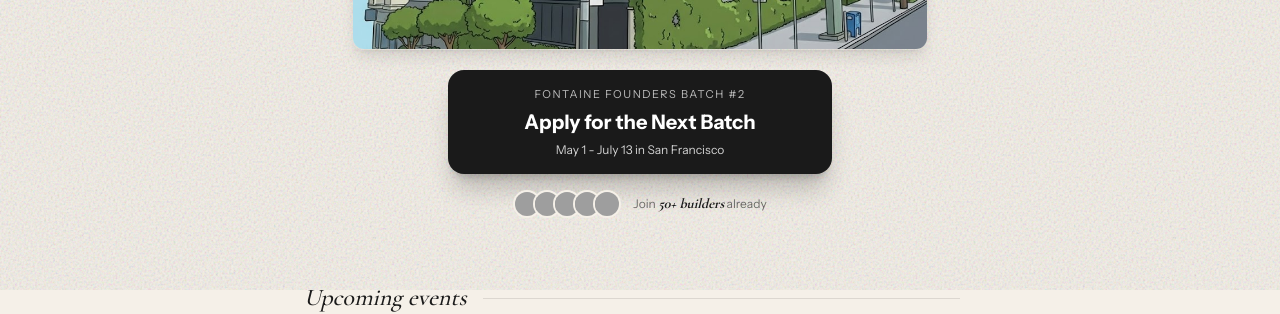
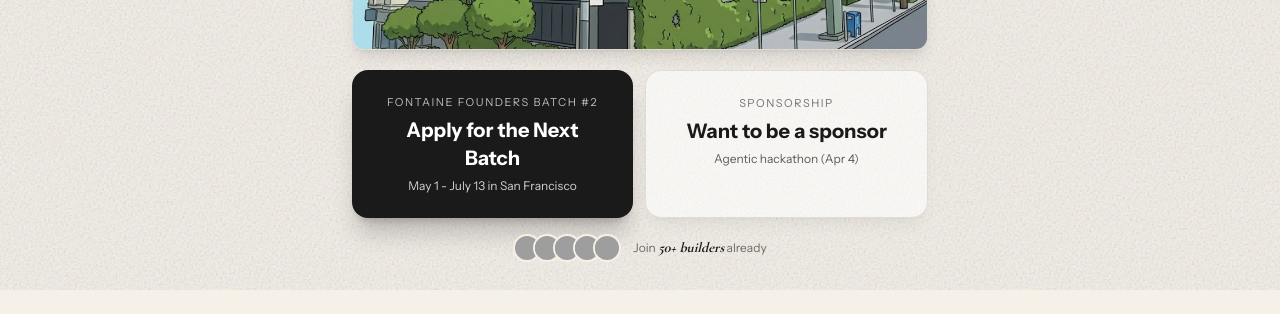
Before and after one commit to rob1-alt/ff, a Next.js app: page / in a window 1280 px wide. Shown: the part 510-824 px from the top of the page. Built offline with nearby package versions, Linux system fonts and the light colour scheme; no server answers; grey boxes are pictures that could not be loaded.

Commit message:
sponsor button

```diff
--- a/app/page.tsx
+++ b/app/page.tsx
@@ -77,14 +77,15 @@ Be among the first to experience a hacker house where ideas ship fast and people
 
             {/* CTA Section - Centered */}
             <div
-              className="w-full max-w-sm animate-fade-in-up opacity-0"
+              className="w-full max-w-xl animate-fade-in-up opacity-0"
               style={{ animationDelay: "300ms", animationFillMode: "forwards" }}
             >
+              <div className="flex flex-col sm:flex-row gap-3">
                 <a
                   href="https://docs.google.com/forms/d/e/1FAIpQLSdyv1uqC-AnFXZ0Dy3Q9GAU6V1jGNcs0pDBLA1d-8ccGozPXg/viewform?usp=dialog"
                   target="_blank"
                   rel="noopener noreferrer"
-                className="group block w-full rounded-2xl bg-[#1a1a1a] px-5 py-4 text-center text-white shadow-xl shadow-black/20 transition-all hover:-translate-y-0.5 hover:bg-[#2b2b2b] hover:shadow-2xl"
+                  className="group flex-1 block rounded-2xl bg-[#1a1a1a] px-7 py-6 text-center text-white shadow-xl shadow-black/20 transition-all hover:-translate-y-0.5 hover:bg-[#2b2b2b] hover:shadow-2xl"
                 >
                   <p className="font-[family-name:var(--font-instrument)] text-[11px] uppercase tracking-[0.14em] text-white/70">
                     Fontaine Founders Batch #2
@@ -96,6 +97,24 @@ Be among the first to experience a hacker house where ideas ship fast and people
                     May 1 - July 13 in San Francisco
                   </p>
                 </a>
+
+                <a
+                  href="https://forms.gle/FzxaeZWK7HrZR1DF8"
+                  target="_blank"
+                  rel="noopener noreferrer"
+                  className="group flex-1 block rounded-2xl bg-white/60 border border-black/10 px-7 py-6 text-center text-[#1a1a1a] shadow-lg shadow-black/5 transition-all hover:-translate-y-0.5 hover:bg-white"
+                >
+                  <p className="font-[family-name:var(--font-instrument)] text-[11px] uppercase tracking-[0.14em] text-[#1a1a1a]/60">
+                    Sponsorship
+                  </p>
+                  <p className="mt-1.5 font-[family-name:var(--font-instrument)] text-lg font-bold md:text-xl">
+                    Want to be a sponsor
+                  </p>
+                  <p className="mt-1.5 font-[family-name:var(--font-instrument)] text-xs text-[#1a1a1a]/70">
+                    Agentic hackathon (Apr 4)
+                  </p>
+                </a>
+              </div>
 
               {/* Social proof */}
               <div className="flex items-center justify-center gap-3 mt-4">
```
Lines whose indentation alone changed are shown as unchanged.
